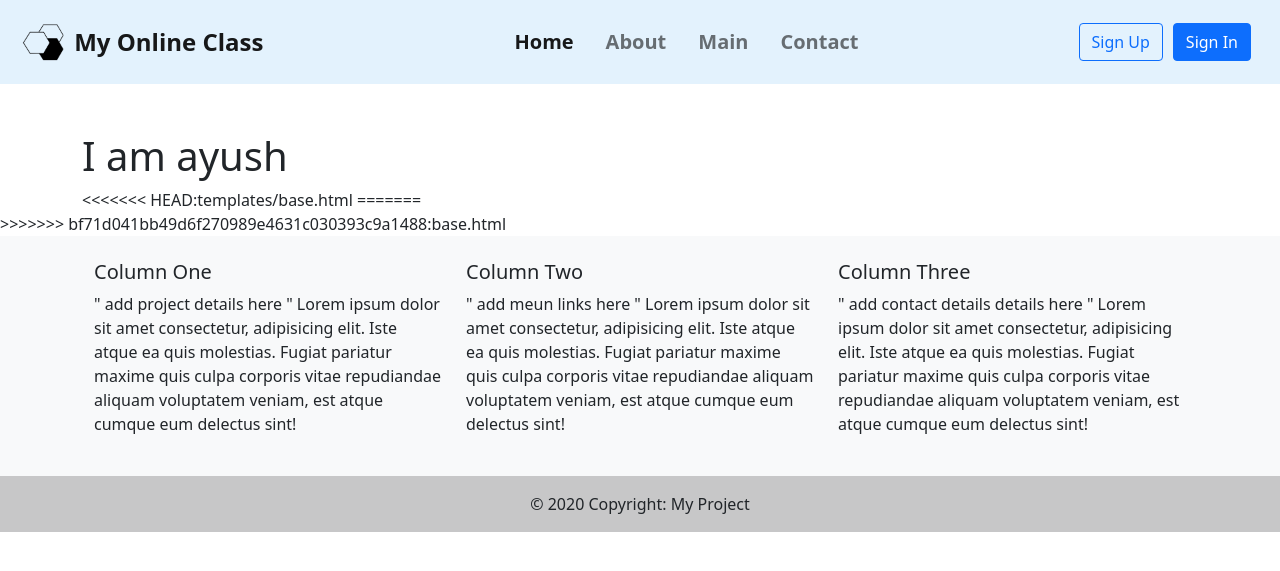
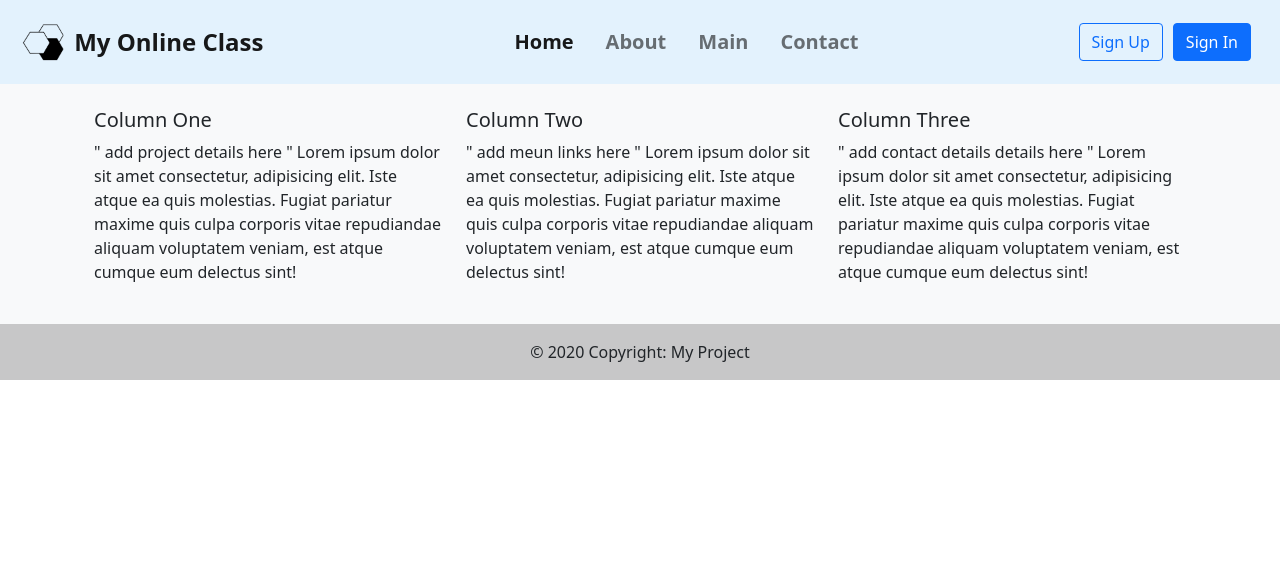
Before and after one commit to Govind-Deshmukh/Student-Management-Syatem, a Flask app: template templates/base.html in a window 1280 px wide. Shown: the top 571 px of the page. Run offline with Flask 2, Linux system fonts and the light colour scheme; the template is opened without the code that fills it, so the values that code supplies are empty; some libraries are stand-ins or nearby versions.

Commit message:
fixed some errors

```diff
--- a/templates/base.html
+++ b/templates/base.html
@@ -33,19 +33,6 @@
 
 
 
-<div class="container mt-5">
-	<h1>I am ayush</h1>
-
-<<<<<<< HEAD:templates/base.html
-
-	{% block content %}
-
-	{% endblock %}
-=======
-</div>
-
->>>>>>> bf71d041bb49d6f270989e4631c030393c9a1488:base.html
-
 
 
 
```
